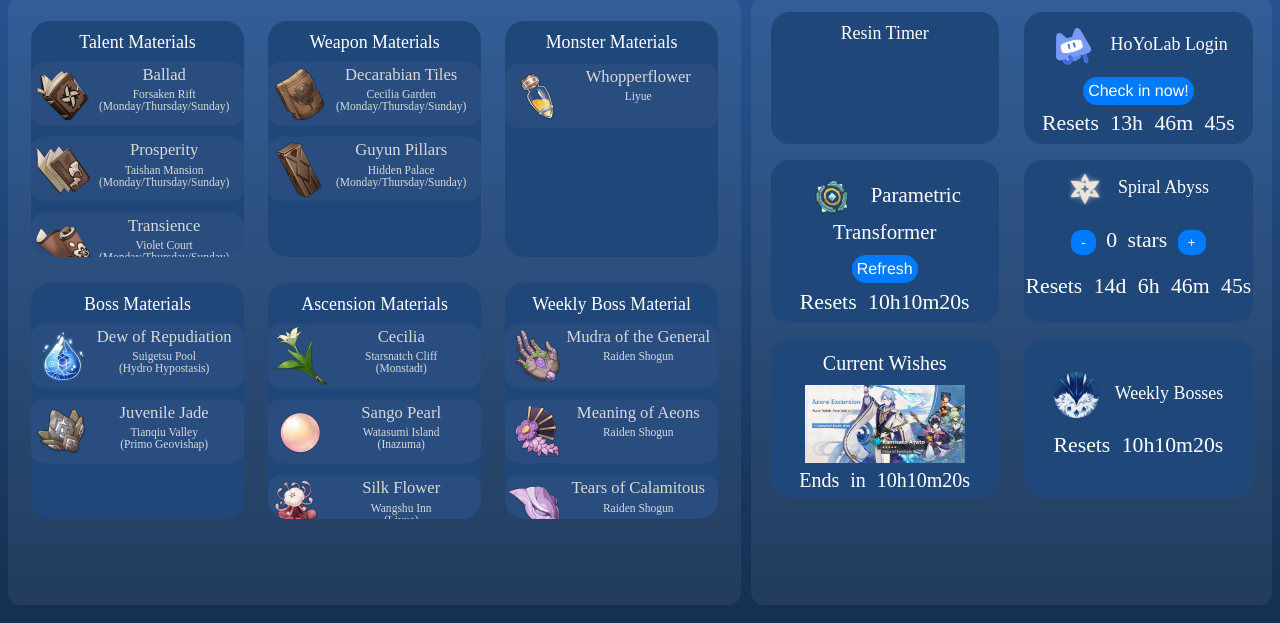
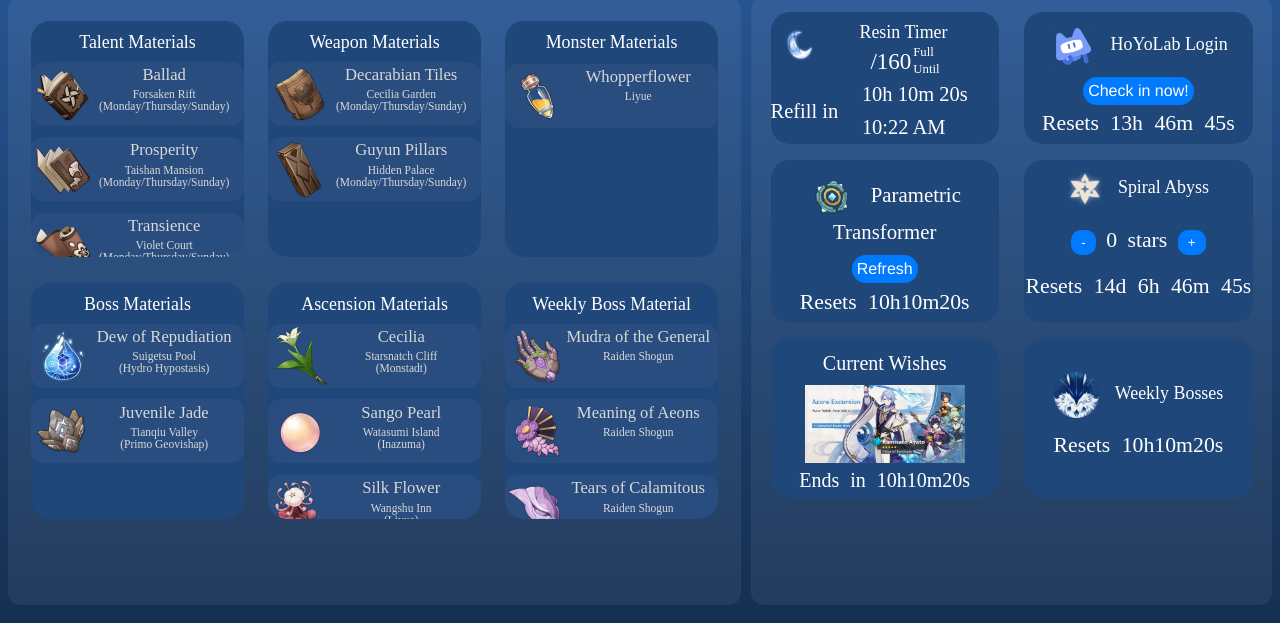
Before and after one commit to TeyvatTales/TeyvatTales.github.io, a plain HTML site: page index.html in a window 1280 px wide. Shown: the part 177-800 px from the top of the page. Drawn offline with Linux system fonts and the light colour scheme; a web font is replaced by a local one.

Commit message:
Added general outline of Resin Timer

```diff
--- a/css/main.css
+++ b/css/main.css
@@ -309,6 +309,86 @@ html {
     margin-bottom: -6%;
 }
 
+.resin-timer-grid {
+    display: grid;
+    grid-template-rows: 1fr 1fr;
+}
+
+.resin-timer-upper-half {
+    display: grid;
+    grid-template-columns: 25% 1fr;
+}
+
+.resin-timer-text {
+    display: grid;
+    grid-template-rows: 1fr 1fr;
+}
+
+.resin-timer-title {
+    color: white;
+    font-family:"Omnes";
+    font-weight: 200;
+    font-size: 1.4vw;
+    text-align: right;
+    margin-top: 6%;
+    margin-right: 30%;
+}
+
+.resin-timer-form {
+    display: grid;
+    grid-template-columns: 1fr 1fr;
+}
+
+.resin-fraction {
+    display: grid;
+    grid-template-columns: 1fr 1fr;
+}
+
+.resin-fraction-denominator {
+    color: white;
+    font-family:"Omnes";
+    font-weight: 200;
+    font-size: 1.8vw;
+    margin-top: auto;
+    margin-bottom: auto;
+}
+
+.resin-checkboxes {
+    display: grid;
+    grid-template-rows: 1fr 1fr;
+}
+
+.resin-checkbox-text {
+    color: white;
+    font-family:"Omnes";
+    font-weight: 200;
+    font-size: 1vw;
+}
+
+.resin-timer-lower-half {
+    display: grid;
+    grid-template-columns: 2fr 3fr;
+}
+
+.refill-in-text {
+    color: white;
+    font-family:"Omnes";
+    font-weight: 200;
+    font-size: 1.6vw;
+    margin-top: auto;
+    margin-bottom: auto;
+}
+
+.resin-icon {
+    width: 70%;
+    height: 70%;
+    vertical-align: middle;
+    margin-left: auto;
+    margin-right: auto;
+    margin-top: auto;
+    margin-bottom: auto;
+}
+
 ::-webkit-scrollbar {
     width: 0;  /* Remove scrollbar space */
     background: transparent;  /* Optional: just make scrollbar invisible */
--- a/index.html
+++ b/index.html
@@ -191,8 +191,30 @@
         <div class="body-container">
             <div class="widget-container">
                 <div class="reminder-container">
-                    <div class="reminder-container-title">
-                        <p>Resin Timer</p>
+                    <div class="resin-timer-grid">
+                        <div class="resin-timer-upper-half">
+                            <img class="resin-icon" src="images/Item_Fragile_Resin.png">
+                            <div class="resin-timer-text">
+                                <div class="resin-timer-title">Resin Timer</div>
+                                <div class="resin-timer-form">
+                                    <div class="resin-fraction">
+                                        <div></div>
+                                        <div class="resin-fraction-denominator">/160</div>
+                                    </div>
+                                    <div class="resin-checkboxes">
+                                        <div class="resin-checkbox-text">Full</div>
+                                        <div class="resin-checkbox-text">Until</div>
+                                    </div>
+                                </div>
+                            </div>
+                        </div>
+                        <div class="resin-timer-lower-half">
+                            <div class="refill-in-text">Refill in</div>
+                            <div class="resin-checkboxes">
+                                <div class="refill-in-text">10h 10m 20s</div>
+                                <div class="refill-in-text">10:22 AM</div>
+                            </div>
+                        </div>
                     </div>
                 </div>
                 <div class="reminder-container">
```
Also changed, not shown: images/Item_Fragile_Resin.png (added).
